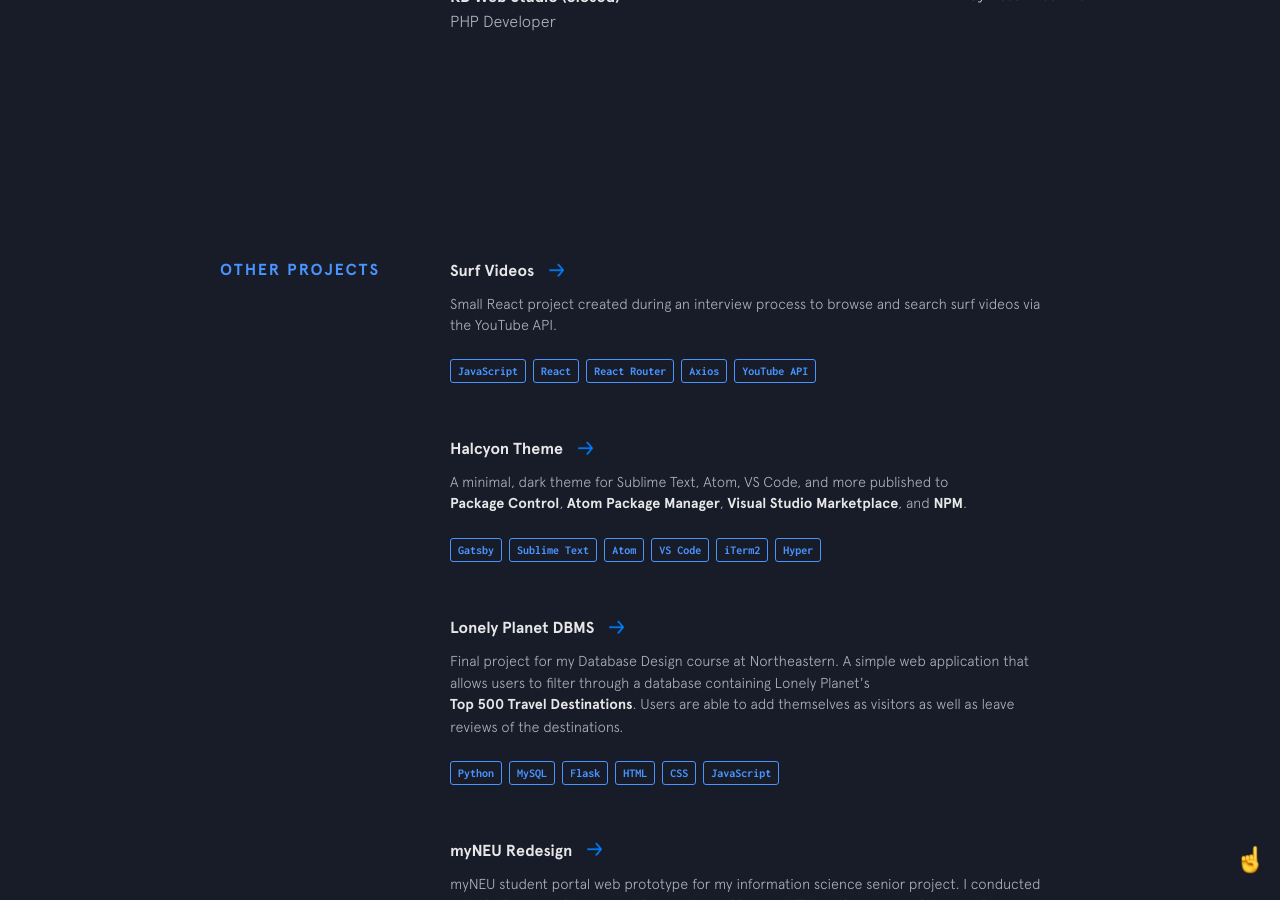
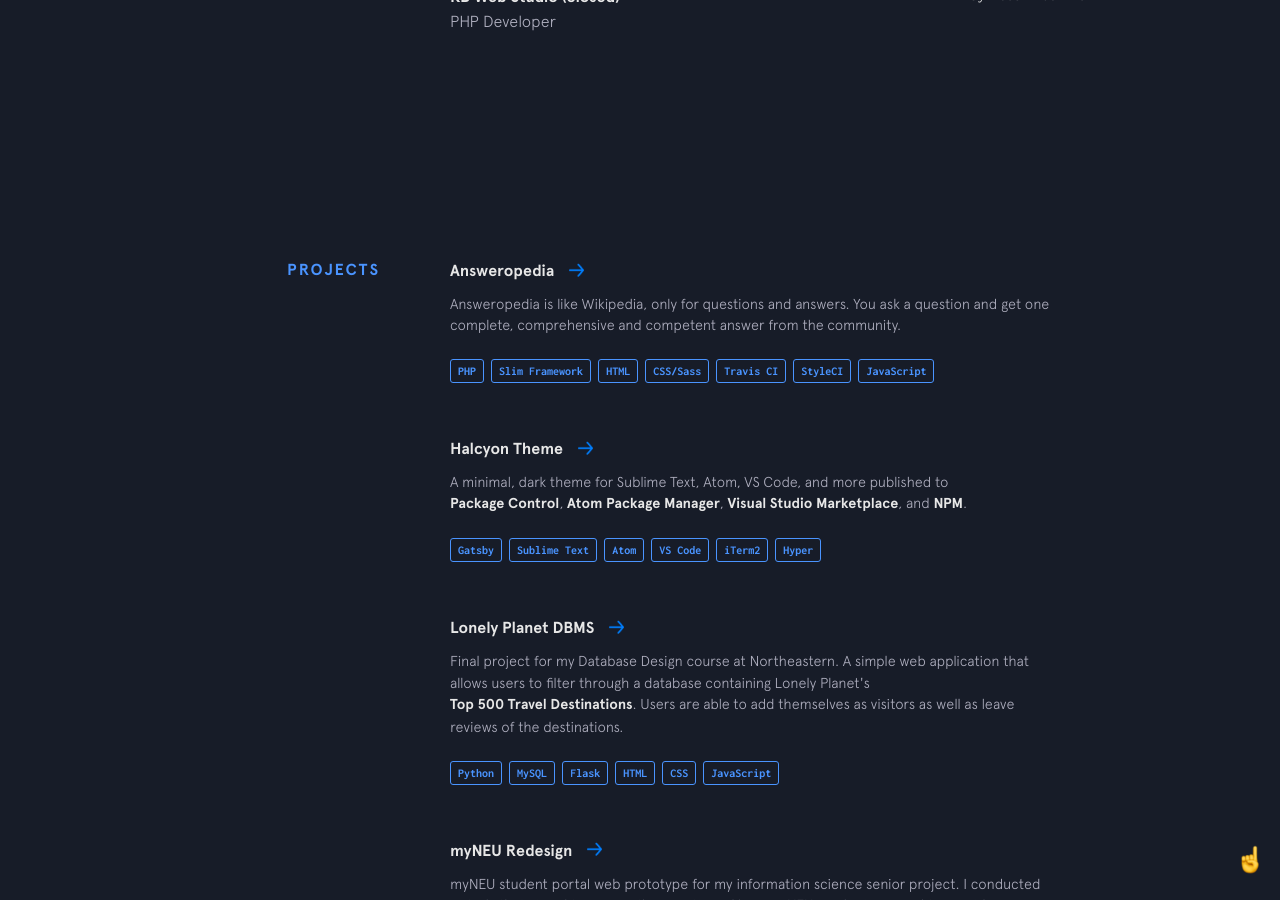
Before and after one commit to gomzyakov/gomzyakov.github.io, a Jekyll site: the page built from index.html, in a window 1280 px wide and 900 px high, scrolled down 2396 px. Built offline with Jekyll 4.4.1, drawn with Linux system fonts in a browser that asks for light colours; nearby versions of some CDN libraries.

Commit message:
Add first project

```diff
--- a/_data/other-projects.yml
+++ b/_data/other-projects.yml
@@ -1,13 +1,15 @@
-- name: Surf Videos
-  url: https://github.com/bchiang7/Surf-Videos
-  code: https://github.com/bchiang7/Surf-Videos
-  description: Small React project created during an interview process to browse and search surf videos via the YouTube API.
+- name: Answeropedia
+  url: https://answeropedia.org/en
+  code: https://github.com/answeropedia
+  description: Answeropedia is like Wikipedia, only for questions and answers. You ask a question and get one complete, comprehensive and competent answer from the community.
   used:
+    - thing: PHP
+    - thing: Slim Framework
+    - thing: HTML
+    - thing: CSS/Sass
+    - thing: Travis CI
+    - thing: StyleCI
     - thing: JavaScript
-    - thing: React
-    - thing: React Router
-    - thing: Axios
-    - thing: YouTube API
 
 - name: Halcyon Theme
   url: https://bchiang7.github.io/halcyon-site/
@@ -68,17 +70,6 @@
     - thing: Heroku
     - thing: OpenWeatherMap API
     - thing: Google Maps API
-
-# - name: ScreenTime 2.0
-#   url: https://play.google.com/store/apps/details?id=com.starry.management
-#   description: App-blocking feature on <a class="underline-link" href="https://starry.com/station" target="_blank">Starry Station</a> that provides functionality for users to easily filter content, pause the internet, and even create custom rules for blocking apps like Facebook and Twitter right from their mobile phones. Learn more about ScreenTime 2.0 on <a class="underline-link" href="https://www.producthunt.com/tech/screentime-for-starry-station" target="_blank">Product Hunt</a> and the <a class="underline-link" href="https://blog.starry.com/whats-new-screentime-just-got-better-for-parents/" target="_blank">Starry Blog</a>.
-#   used:
-#   - thing: JavaScript
-#   - thing: CSS
-#   - thing: Handlebars
-#   - thing: Backbone
-#   - thing: Marionette
-#   - thing: Cordova
 
 - name: Personal Website V2
   url: https://bchiang7.github.io/v2
--- a/_includes/other-projects.html
+++ b/_includes/other-projects.html
@@ -1,5 +1,5 @@
 <section class="section other-projects">
-  <div class="section__title">Other Projects</div>
+  <div class="section__title">Projects</div>
   <div class="section__content">
     {% for project in site.data.other-projects %}
     <div class="project">
```
